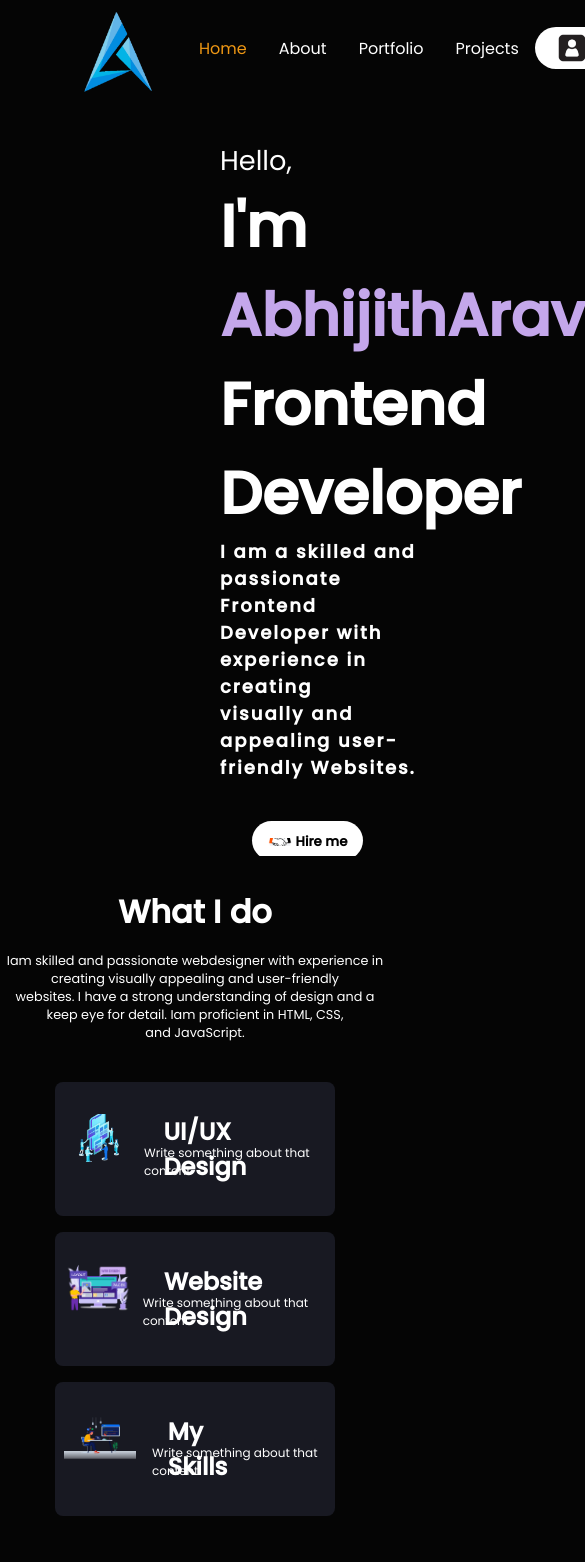
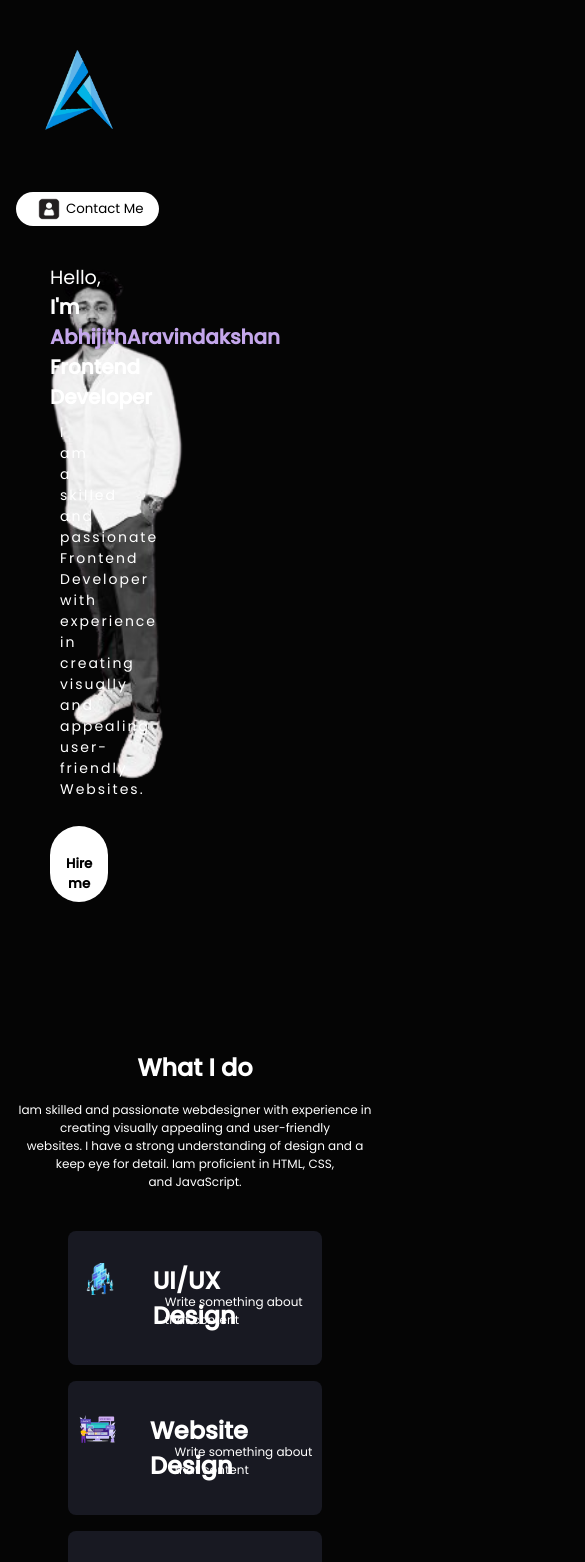
Before and after one commit to AbhijithAravindakshan/Abhijith_portfolio, a React (Create React App) app: page / in a window 390 px wide. Shown: the top 1562 px of the page, 585 px wide, since content can reach past the window. Built offline with nearby package versions, Linux system fonts and the light colour scheme.

Commit message:
Initial commit

```diff
--- a/src/Components/Intro/Intro.css
+++ b/src/Components/Intro/Intro.css
@@ -1,6 +1,6 @@
 #intro{
     height: calc(90vh) ;
-    width: 200vh;
+    width: 100vh;
     max-width: 75rem;
     margin: 0 auto;
     overflow: hidden;
@@ -55,19 +55,41 @@
     padding-top: 16px;
 
 }
-@media screen and (max-width:845px){
-    .bg{
-        right: -70rem;
-        top: 5rem;
+@media (max-width: 768px) {
+    #intro {
+        width: auto;
+        max-width: none;
+        margin-left: 0;
     }
-    .introContent{
-        margin-top: -400px;
-        font-size: 7vh;
-        width: 25rem;
-        margin-left: -50px;
+
+    .bg {
+        top: 3rem;
+        right: 0;
     }
-    .introPara{
-        font-size: large;
-        font-weight: bolder;
+
+    .introContent {
+        padding: 50px;
+        font-size: 20px;
+        margin-top: -30rem;
+        width: 60px;
+    }
+
+    .hello {
+        font-size: 1.2rem;
+    }
+
+    .introPara {
+        font-size: 14px;
+        padding: 10px;
+    }
+
+    .btn {
+        margin: 1rem 0 3rem 0;
+        padding: 0.50rem 1rem;
+    }
+
+    .hire {
+        height: 1rem;
+        width: 1rem;
     }
 }
--- a/src/Components/NavBar/Navbar.css
+++ b/src/Components/NavBar/Navbar.css
@@ -52,3 +52,33 @@
 .active{
     color: rgb(238, 151, 20);
 }
+@media (max-width: 768px) {
+    .navbar {
+        height: auto;
+        width: auto;
+        max-width: 100%;
+        margin: 0;
+        padding: 1rem;
+        flex-direction: column;
+        align-items: flex-start;
+    }
+
+    .logo {
+        margin: 0;
+    }
+
+    .desktopMenu {
+        display: none;
+    }
+
+    .desktopMenuBtn {
+        display: flex;
+        margin-top: 1rem;
+    }
+
+    .desktopMenuImg {
+        height: 1.5rem;
+        width: 1.5rem;
+        margin-right: 5px;
+    }
+}
--- a/src/Components/Skills/Skills.css
+++ b/src/Components/Skills/Skills.css
@@ -58,3 +58,31 @@
     font-size: 12px;
     font-weight: 100;
 }
+@media (max-width: 768px) {
+    #skills {
+        padding: 1rem;
+    }
+
+    .skillTitle {
+        font-size: 1.5rem;
+    }
+
+    .skillDesc {
+        font-size: 0.75rem;
+    }
+
+    .skillBars {
+        width: 90vw;
+    }
+
+    .skillBarImg {
+        height: 2rem;
+        width: 4rem;
+    }
+
+    .pOne,
+    .pTwo,
+    .pThree {
+        margin-left: -6rem;
+    }
+}
--- a/src/Components/Works/Works.css
+++ b/src/Components/Works/Works.css
@@ -60,3 +60,27 @@
     cursor: pointer;
 
 }
+@media (max-width: 768px) {
+    #works {
+        margin-left: 2rem;
+        padding: 0 1rem;
+    }
+
+    .worksTitle {
+        font-size: 20px;
+    }
+
+    .worksImages {
+        width: 90%;
+    }
+
+    .workImg {
+        width: 45%;
+        height: auto;
+        margin: 0.4rem 2%;
+    }
+
+    .workBtn {
+        margin: 1rem auto;
+    }
+}
--- a/src/Components/proj/Project.css
+++ b/src/Components/proj/Project.css
@@ -46,3 +46,32 @@
     font-size: 1rem;
     cursor: pointer;
 }
+@media (max-width: 768px) {
+    #projects {
+        margin: 3rem auto;
+        padding: 0 1rem;
+    }
+
+    .projectTitle {
+        font-size: 20px;
+    }
+
+    .projectDesc {
+        margin-left: 0;
+    }
+
+    .projectImages {
+        width: 90%;
+        margin: 1rem auto;
+        margin-left: 0;
+    }
+
+    .projectImg {
+        width: 100%;
+        margin: 1rem 0;
+    }
+
+    .projectBtn {
+        margin: 2rem auto;
+    }
+}
```
